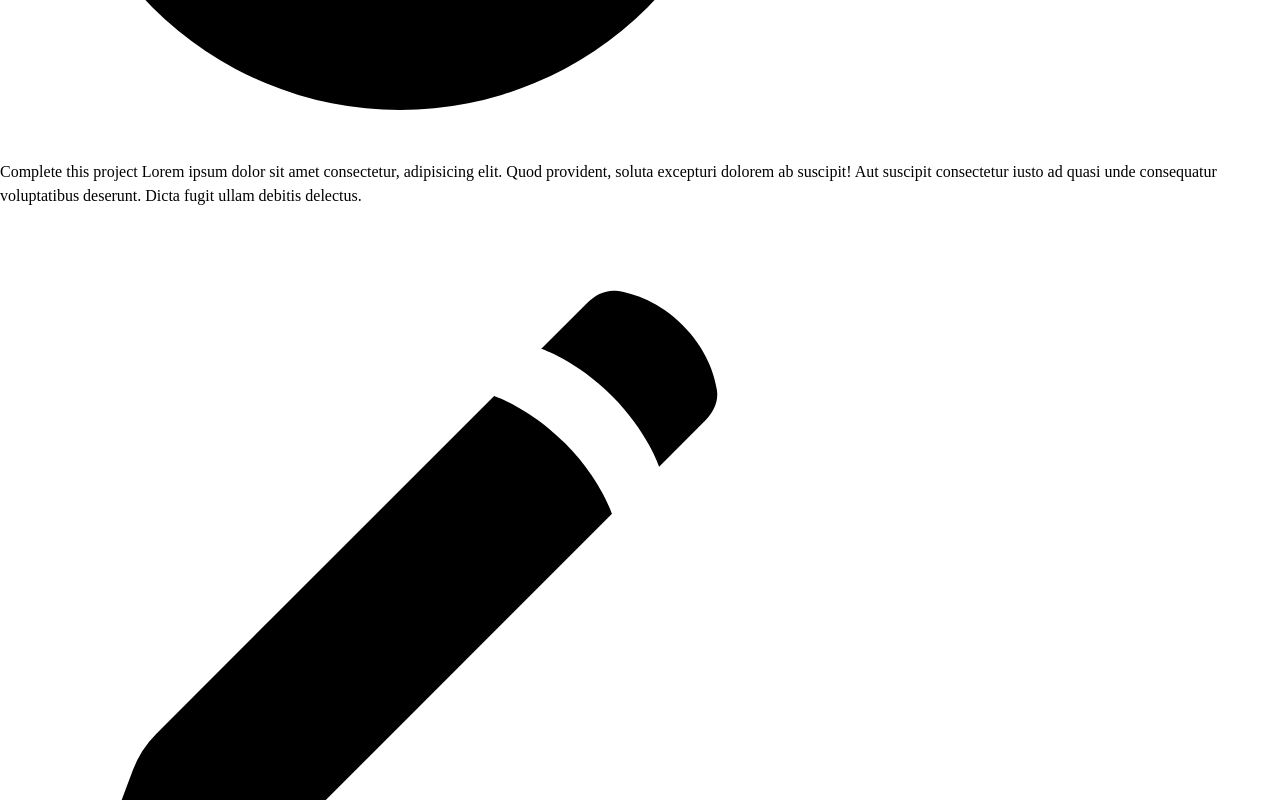
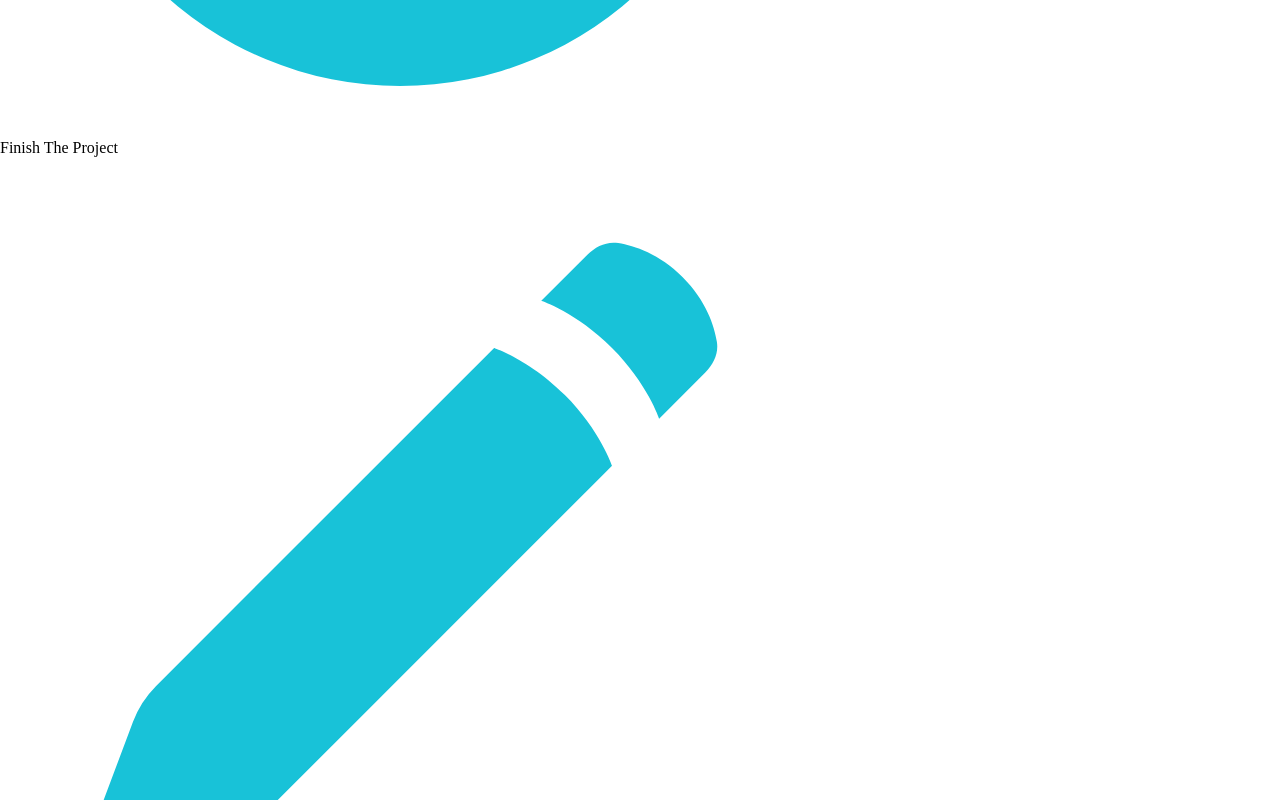
Before and after one commit to antonypauson/to-do-list-2.0, a React (Vite) app: page / in a window 1280 px wide. Shown: the part 1560-2360 px from the top of the page. Built offline with nearby package versions, Linux system fonts and the light colour scheme.

Commit message:
feat(ui): better padding, hover props

```diff
--- a/src/App.tsx
+++ b/src/App.tsx
@@ -5,8 +5,8 @@ function AddTask() {
         <h1 className="text-5xl font-bold text-center tracking-tight my-6">to do list</h1>
       </div>
       <div className="input-container p-6 flex gap-5">
-        <input className="bg-purple-50 px-8 md:w-2xl py-2 text-2xl rounded-2xl border-amber-300 outline-1 outline-amber-400 outline-offset-1 focus:outline-3 focus:-outline-offset-0" type="text" placeholder="your new task..."/>
-        <button className="add-btn bg-amber-400 px-4 rounded-[10px] text-xl text-white">Add</button>
+        <input className="bg-purple-50 px-8 md:w-2xl py-1 md:py-2 text-2xl rounded-2xl border-amber-300 outline-1 outline-amber-400 outline-offset-1 focus:outline-3 focus:-outline-offset-0" type="text" placeholder="your new task..."/>
+        <button className="add-btn bg-amber-400 px-4 rounded-[10px] text-xl text-white hover:bg-cyan-500 hover:text-amber-400 cursor-pointer">Add</button>
       </div>
     </div>
   )
@@ -14,38 +14,34 @@ function AddTask() {
 
 function Tasks() {
   return (
-    <ul className="bg-amber-200 flex-grow text-cyan-800 text-3xl leading-8.5 p-5 flex flex-col gap-5">
+    <ul className="bg-amber-300 flex-grow text-cyan-800 text-2xl leading-8.5 p-5 md:p-20 flex flex-col gap-5 font-semibold">
       <li className="task-li flex items-center gap-4">
-        <p className="flex-grow">Complete this project Lorem ipsum dolor sit amet consectetur, adipisicing elit. Quod provident, soluta excepturi dolorem ab suscipit! Aut suscipit consectetur iusto ad quasi unde consequatur voluptatibus deserunt. Dicta fugit ullam debitis delectus.</p>
+        <p className="flex-grow">Complete your stuff</p>
         <div className="icon-container flex flex-shrink-0 gap-4 p-0">
-          <img className="w-[45px]" src="/src/assets/edit-button.svg"/>
-          <img className="w-[45px]" src="/src/assets/remove-button.svg"/>
+          <img className="w-[45px] hover:scale-120 transition cursor-pointer" src="/src/assets/edit-button.svg"/>
+          <img className="w-[45px] hover:scale-120 transition cursor-pointer" src="/src/assets/remove-button.svg"/>
+        </div>
+      </li>
+
+
+      <li className="task-li flex items-center gap-4">
+        <p className="flex-grow">Finish The Project</p>
+        <div className="icon-container flex flex-shrink-0 gap-4 p-0">
+          <img className="w-[45px] hover:scale-120 transition cursor-pointer" src="/src/assets/edit-button.svg"/>
+          <img className="w-[45px] hover:scale-120 transition cursor-pointer" src="/src/assets/remove-button.svg"/>
         </div>
       </li>
 
       <li className="task-li flex items-center gap-4">
-        <p className="flex-grow">Complete this project Lorem ipsum dolor sit amet consectetur, adipisicing elit. Quod provident, soluta excepturi dolorem ab suscipit! Aut suscipit consectetur iusto ad quasi unde consequatur voluptatibus deserunt. Dicta fugit ullam debitis delectus.</p>
+        <p className="flex-grow">Find Something Great to do</p>
         <div className="icon-container flex flex-shrink-0 gap-4 p-0">
-          <img className="w-[45px]" src="/src/assets/edit-button.svg"/>
-          <img className="w-[45px]" src="/src/assets/remove-button.svg"/>
+          <img className="w-[45px] hover:scale-120 transition cursor-pointer" src="/src/assets/edit-button.svg"/>
+          <img className="w-[45px] hover:scale-120 transition cursor-pointer" src="/src/assets/remove-button.svg"/>
         </div>
       </li>
 
-      <li className="task-li flex items-center gap-4">
-        <p className="flex-grow">Complete this project Lorem ipsum dolor sit amet consectetur, adipisicing elit. Quod provident, soluta excepturi dolorem ab suscipit! Aut suscipit consectetur iusto ad quasi unde consequatur voluptatibus deserunt. Dicta fugit ullam debitis delectus.</p>
-        <div className="icon-container flex flex-shrink-0 gap-4 p-0">
-          <img className="w-[45px]" src="/src/assets/edit-button.svg"/>
-          <img className="w-[45px]" src="/src/assets/remove-button.svg"/>
-        </div>
-      </li>
 
-      <li className="task-li flex items-center gap-4">
-        <p className="flex-grow">Complete this project Lorem ipsum dolor sit amet consectetur, adipisicing elit. Quod provident, soluta excepturi dolorem ab suscipit! Aut suscipit consectetur iusto ad quasi unde consequatur voluptatibus deserunt. Dicta fugit ullam debitis delectus.</p>
-        <div className="icon-container flex flex-shrink-0 gap-4 p-0">
-          <img className="w-[45px]" src="/src/assets/edit-button.svg"/>
-          <img className="w-[45px]" src="/src/assets/remove-button.svg"/>
-        </div>
-      </li>
+
     </ul>
   )
 }
```
Also changed, not shown: src/assets/edit-button.svg, src/assets/remove-button.svg.
